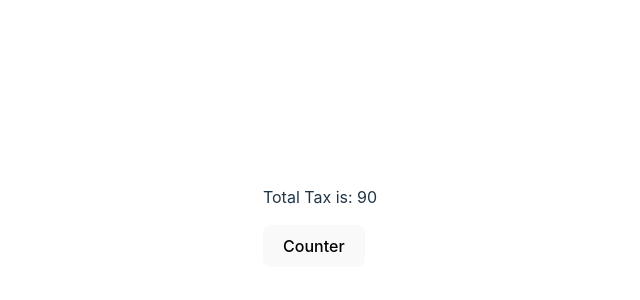
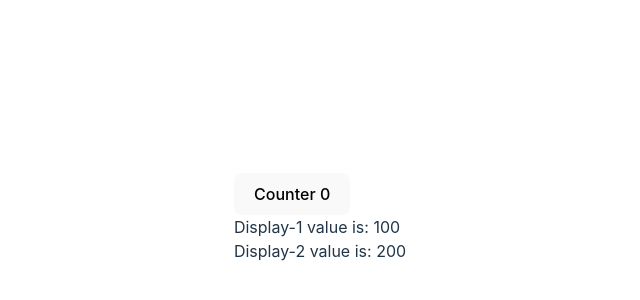
Before and after one commit to pankaj-gitcode/React, a React (Vite) app in the folder revise/code_recap/: page / in a window 1280 px wide. Shown: the part 182-482 px from the top of the page, without its empty margins (320-960 px from the left). Built offline with nearby package versions, Linux system fonts and the light colour scheme.

Commit message:
recap_memo_with_static_prop_&_dynamic_prop_as_function_contains_reference_value

```diff
--- a/revise/code_recap/src/App.jsx
+++ b/revise/code_recap/src/App.jsx
@@ -1,37 +1,48 @@
-import React, { useEffect, useMemo, useState } from 'react'
+//use of memo(), comparing the result with prop as static value and another one with reference value from the function
+
+import React, {memo, useState} from 'react'
 import './App.css'
 
 export default function App(){
-  const [exchange1Data, setExchange1Data] = useState(0);
-  const [exchange2Data, setExchange2Data] = useState(0);
-  const [bankData, setBankData] = useState(0);
+  const [counter, setCounter] = useState(0);
 
-  // useEffect handeling exchangeDatas & bank data
-  useEffect(()=>{setExchange1Data(100); console.log("UE-1")}, []);
-  useEffect(()=>{setExchange2Data(100); console.log("UE-2")}, []);
-  useEffect(()=>{setTimeout(()=>{setBankData(100); console.log("SetTimeout")}, 5000)}, []);
+  //button function to re-render the counter and the components
+  const counterFunc = ()=>{
+    console.log("Button re-rendering")
+    setCounter(counter=>counter+1)
+  };
 
-  //counter button section
-  const [counter, setCounter] = useState(0);
-  const counterFunc = ()=>setCounter(counter=>counter+1);
-
-  console.log("Render-1")
-
-  //useMemo: memoise the total tax everytime counter button clicked with increase in counter
-  const tax = useMemo(()=>{
-    const totalExchangeData = exchange1Data + exchange2Data;
-    return totalExchangeData;
-  }, [counter,exchange1Data])
-
-  const totalTax = ( tax + bankData ) * 0.3; //totalTax dependes on tax which uses useMemo()
-
-  console.log("Render-2")
+  //For Display1&2 components
+  const res = 100;
+  const display2Val = ()=>{
+    const val = 200;
+    return val;
+  }
 
   return(
     <div>
-      <p>Total Tax is: {totalTax}</p>
-      <button onClick={counterFunc}>Counter</button>
-      {console.log("Render-3")}
+      <button onClick={counterFunc}>Counter {counter}</button>
+      <Display1 result = {res}/>
+      <Display2 result= {display2Val} />
     </div>
   )
 }
+
+//component-1: Display-1 [wont re-render]
+const Display1 = memo( ({result})=>{
+    console.log("Display-1 re-rendering");
+    return(
+      <div>Display-1 value is: {result}</div>
+    )
+  }
+ )
+
+//component-2: Display-2  [it'll re-render due to using reference value as declared in function display2Val()]
+const Display2 = memo( ({result})=>{
+  console.log("Display-2 re-rendering");
+  return(
+    <div>Display-2 value is: {result()}</div>
+  )
+}
+
+)
```
